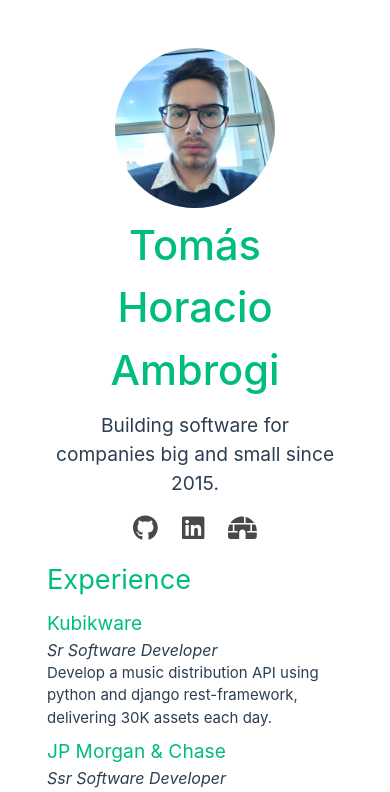
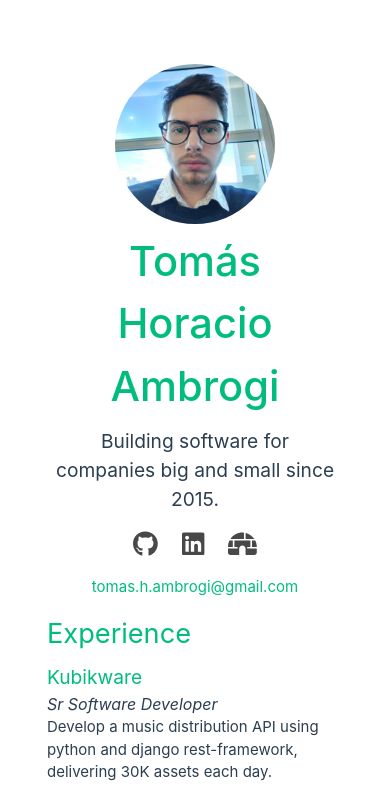
Before and after one commit to tomiambro/resume, a Vue app: page / in a window 390 px wide. Shown: the top 792 px of the page. Built offline with nearby package versions, Linux system fonts and the light colour scheme.

Commit message:
feat: adding email as mailto

```diff
--- a/src/components/Title.vue
+++ b/src/components/Title.vue
@@ -1,7 +1,7 @@
 <script setup></script>
 
 <template>
-    <div class="title container flex-col lg:flex-row items-center lg:my-6">
+    <div class="title container flex-col lg:flex-row items-center my-4 lg:my-6">
         <div class="image crop my-4 lg:my-0">
             <img
                 alt="Vue logo"
@@ -24,6 +24,9 @@
                 <a class="icon mx-3 lg:mx-3" title="Testdome certificate" href="https://www.testdome.com/certificates/15b7229d05f444ec9d80d9c8cb68a3e8" target="_blank">
                     <font-awesome-icon icon="fa-solid fa-igloo" />
                 </a>
+            </div>
+            <div class="flex justify-center lg:justify-start">
+                <a class="mx-auto lg:mx-0" href="mailto:tomas.h.ambrogi@gmail.com">tomas.h.ambrogi@gmail.com</a>
             </div>
         </div>
     </div>
```
